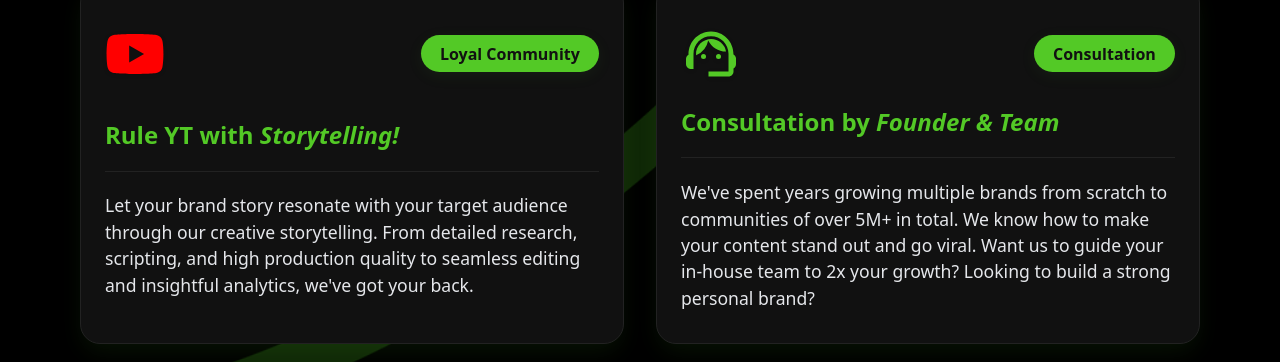
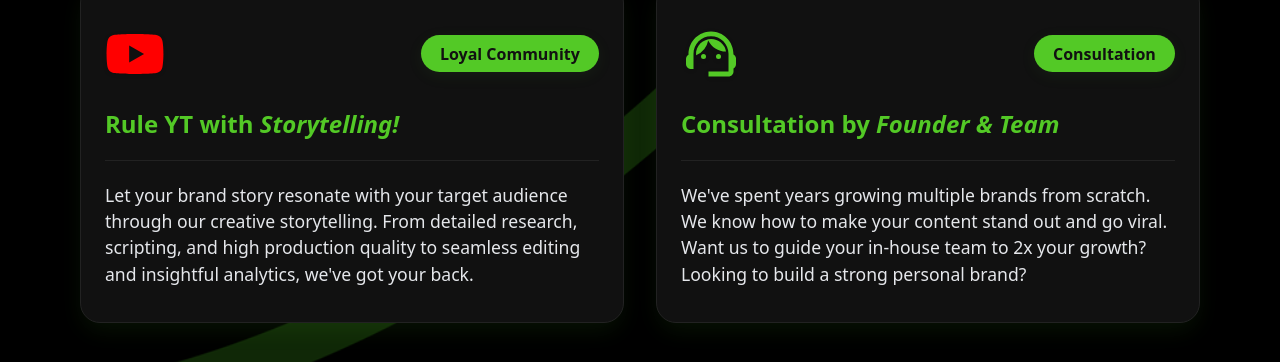
Before and after one commit to VaibhavTalkhande/leadsflow, a React (Vite) app: page / in a window 1280 px wide. Shown: the part 4518-4880 px from the top of the page. Built offline with nearby package versions, Linux system fonts and the light colour scheme.

Commit message:
card update

```diff
--- a/src/components/Services.jsx
+++ b/src/components/Services.jsx
@@ -27,7 +27,7 @@ const services = [
     icon: <MdSupportAgent className="text-5xl md:text-6xl text-[#53c926] drop-shadow" />, // Consultation
     pill: 'Consultation',
     title: <>Consultation by <span className="text-[#53c926] font-extrabold italic">Founder & Team</span></>,
-    desc: "We've spent years growing multiple brands from scratch to communities of over 5M+ in total. We know how to make your content stand out and go viral. Want us to guide your in-house team to 2x your growth? Looking to build a strong personal brand?",
+    desc: "We've spent years growing multiple brands from scratch. We know how to make your content stand out and go viral. Want us to guide your in-house team to 2x your growth? Looking to build a strong personal brand?",
   }
 ]
 
```
